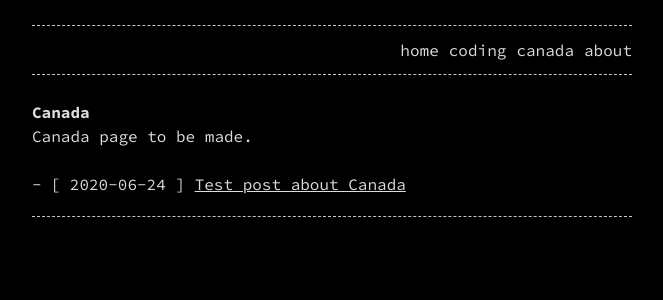
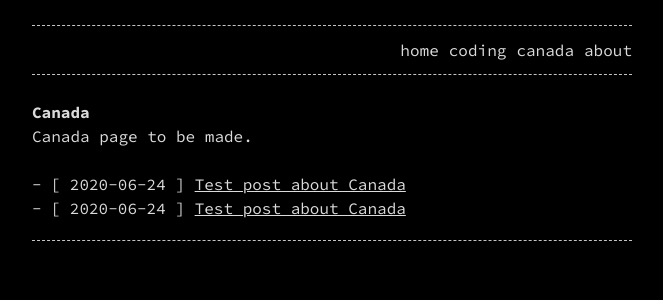
Before and after one commit to uerceg/uerceg.github.io, a Jekyll site: the page built from canada.md, in a window 1280 px wide. Shown: the top 300 px of the page, without its empty margins (308-971 px from the left). Built offline with Jekyll 4.4.1, drawn with Linux system fonts in a browser that asks for light colours.

Commit message:
categorisation

```diff
--- a/_config.yml
+++ b/_config.yml
@@ -6,6 +6,8 @@ header_pages:
 
 style: dark # dark (default) or light
 
+permalink: /:categories/:title/
+
 #google_analytics: UA-NNNNNNNN-N
 #footer: 'follow us on <a href="https://twitter.com/">twitter</a>'
 #listen_for_clients_preferred_style: true # true or false (default)
--- a/_layouts/canada.html
+++ b/_layouts/canada.html
@@ -8,12 +8,12 @@ layout: default
 {%- if site.posts.size > 0 -%}
   <ul>
     {%- for post in site.posts -%}
-      {% if post.path contains 'canada' %}
+      {%- for post in site.categories.canada -%}
 	    <li>
 	      {%- assign date_format = "%Y-%m-%d" -%}
 	      [ {{ post.date | date: date_format }} ] <a href="{{ post.url | relative_url }}">{{ post.title | escape }}</a>
 	    </li>
-	  {% endif %}
+	  {%- endfor -%}
     {%- endfor -%}
   </ul>
 {%- endif -%}
--- a/_layouts/coding.html
+++ b/_layouts/coding.html
@@ -8,12 +8,12 @@ layout: default
 {%- if site.posts.size > 0 -%}
   <ul>
     {%- for post in site.posts -%}
-      {% if post.path contains 'coding' %}
+      {%- for post in site.categories.coding -%}
 	    <li>
 	      {%- assign date_format = "%Y-%m-%d" -%}
 	      [ {{ post.date | date: date_format }} ] <a href="{{ post.url | relative_url }}">{{ post.title | escape }}</a>
 	    </li>
-	  {% endif %}
+	  {%- endfor -%}
     {%- endfor -%}
   </ul>
 {%- endif -%}
--- a/_posts/canada/2020-06-24-test-post.markdown
+++ b/_posts/canada/2020-06-24-test-post.markdown
@@ -2,6 +2,7 @@
 layout: post
 title: "Test post about Canada"
 date: 2020-06-24 23:49:00 +0100
+categories: canada
 ---
 
 # Test post about Canada
--- a/_posts/coding/2020-06-24-test-post.markdown
+++ b/_posts/coding/2020-06-24-test-post.markdown
@@ -2,6 +2,7 @@
 layout: post
 title: "Test post about coding"
 date: 2020-06-24 09:20:00 +0100
+categories: coding
 comments_id: 2
 ---
 
```
